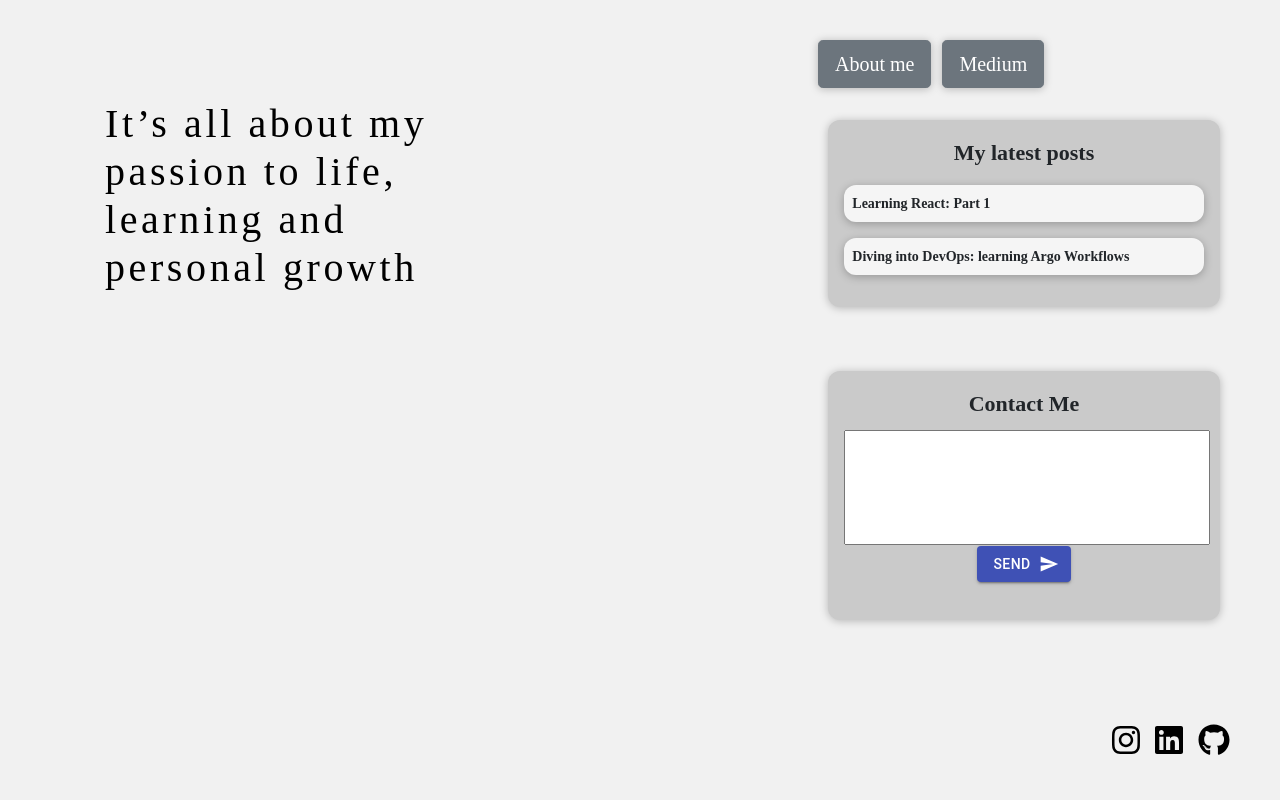
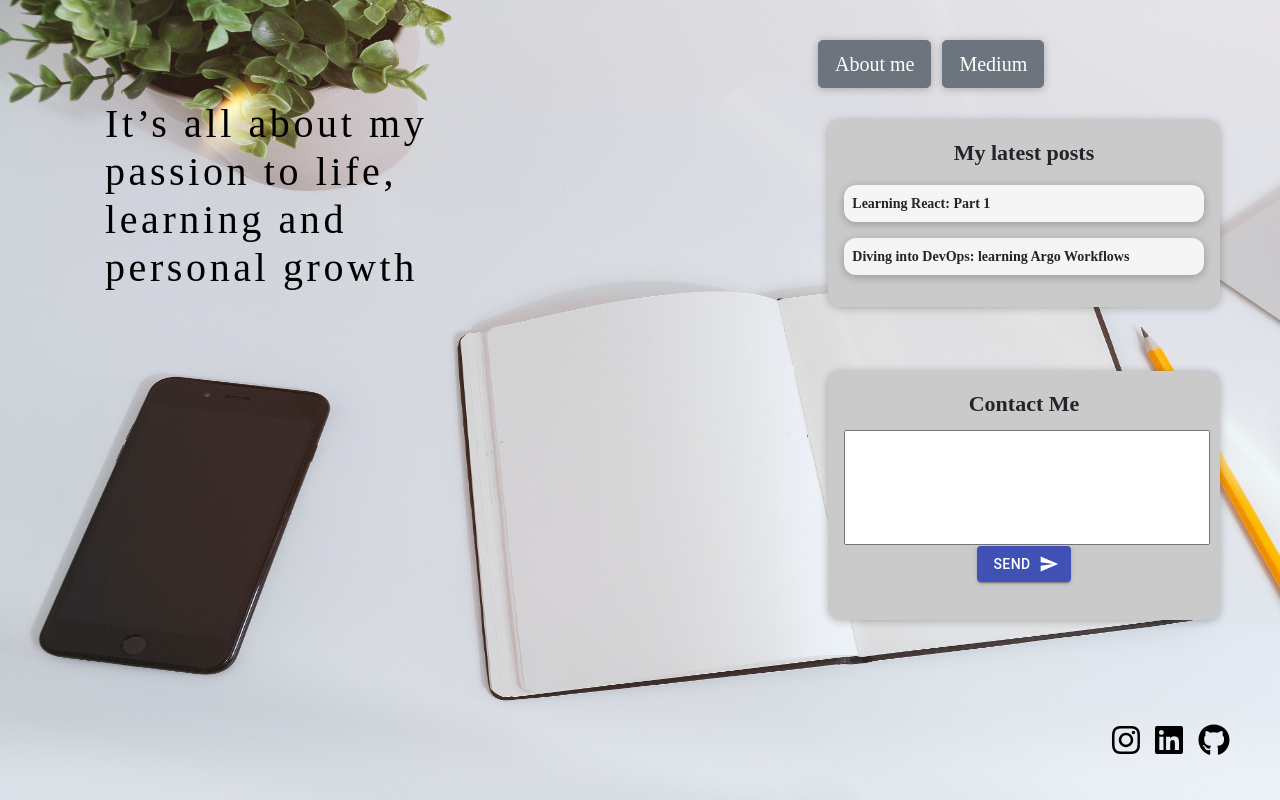
Before and after one commit to olesiaMartushkanova/react-typescript-blog, a React (Create React App) app in the folder my-app/: page / in a window 1280 px wide. Built offline with nearby package versions, Linux system fonts and the light colour scheme; a web font is replaced by a local one.

Commit message:
added pictures

```diff
--- a/my-app/src/pages/Home/Home.css
+++ b/my-app/src/pages/Home/Home.css
@@ -6,6 +6,10 @@
   background-color: rgb(241, 241, 241);
   height: 100vh;
   width: 100vw;
+  background-image: url('../../images/background.jpeg');
+  background-repeat: no-repeat;
+  background-size: 200vh 100vh;
+  background-color: transparent;
 }
 
 .main {
```
Also changed, not shown: my-app/src/images/background.jpeg (added), my-app/src/images/background2.jpeg (added).
